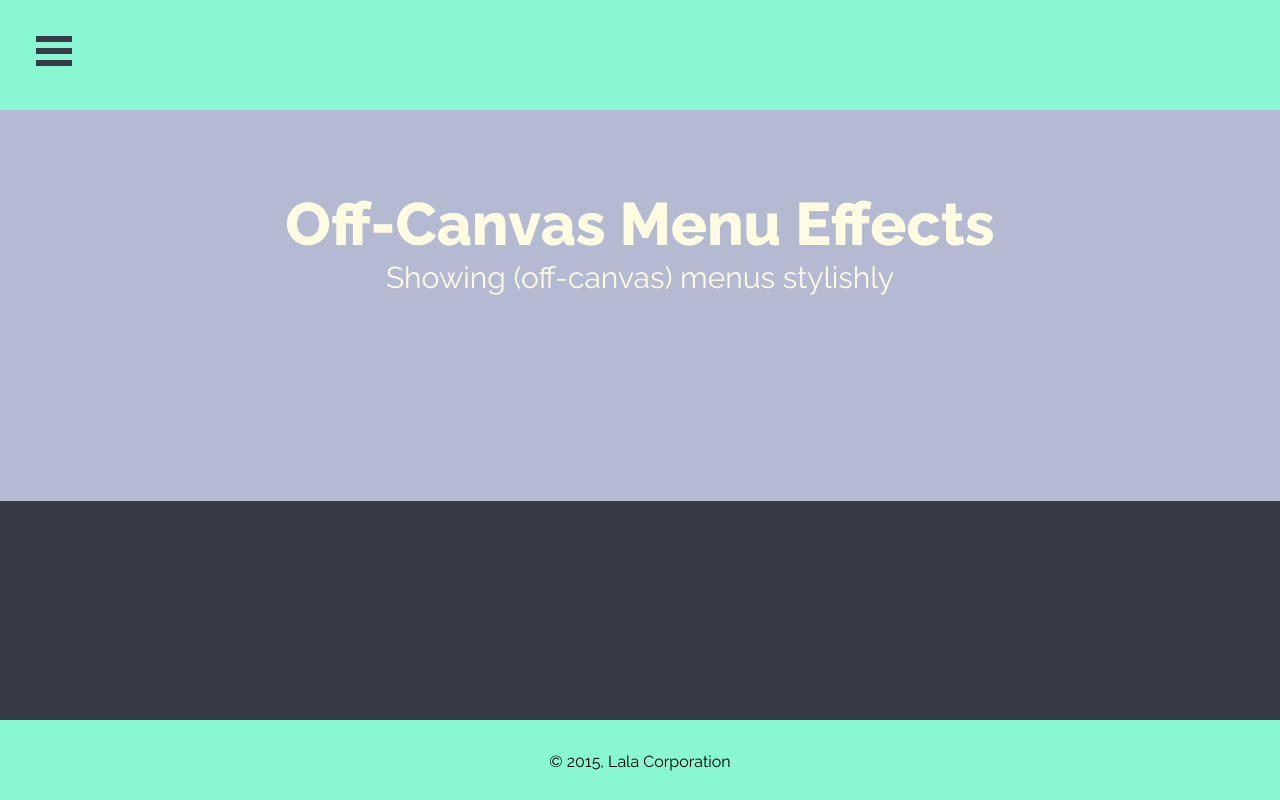
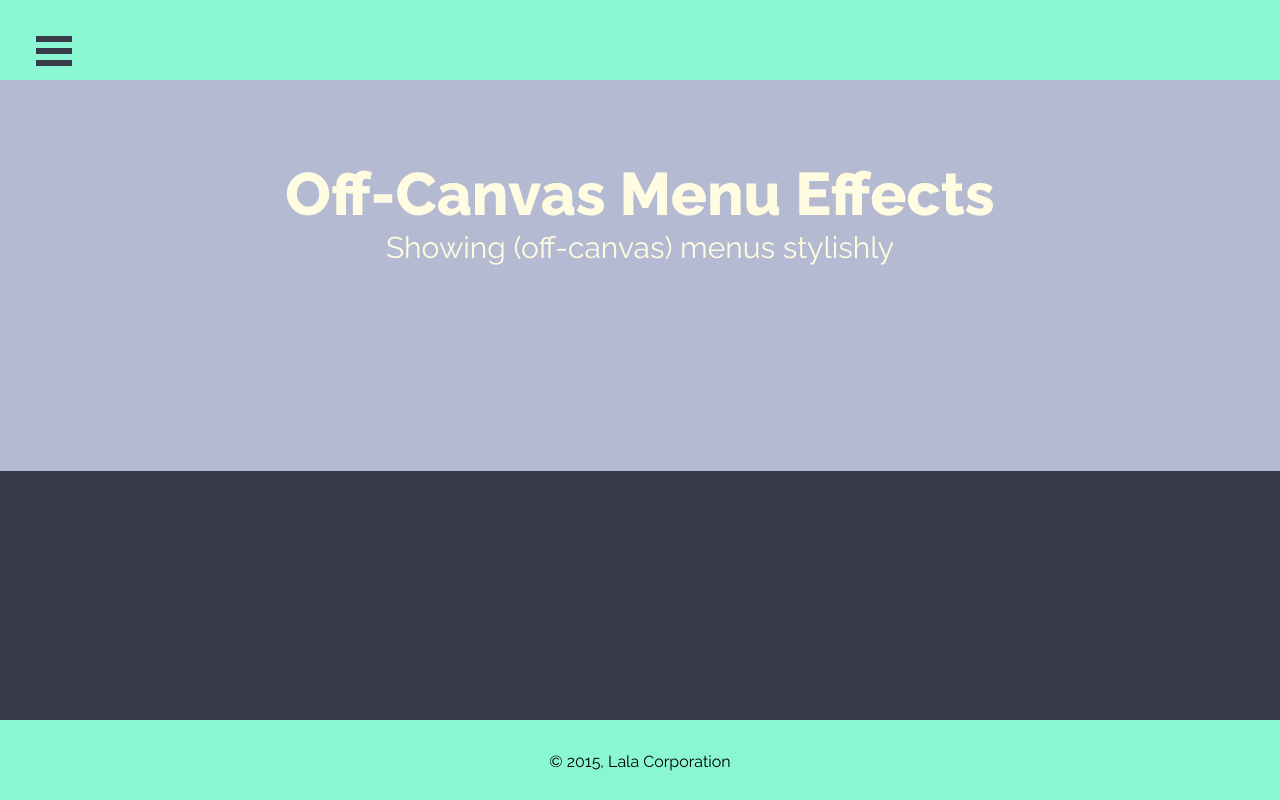
Before and after one commit to rahul3103/HeartBeat, a plain HTML site: page index.html in a window 1280 px wide. Drawn offline with nearby package versions, Linux system fonts and the light colour scheme.

Commit message:
3rd Commit
Everything is working

```diff
--- a/index.html
+++ b/index.html
@@ -62,7 +62,7 @@
 				<button class="close-button" id="close-button">Close Menu</button>
 
 			</div>
-			<div style="display:block; height:110px; background-color:#88F7D2">
+			<div style="display:block; height:80px; background-color:#88F7D2">
 				<button class="menu-button" id="open-button">Open Menu</button>
 			</div>
 			<div class="content-wrap">
```
